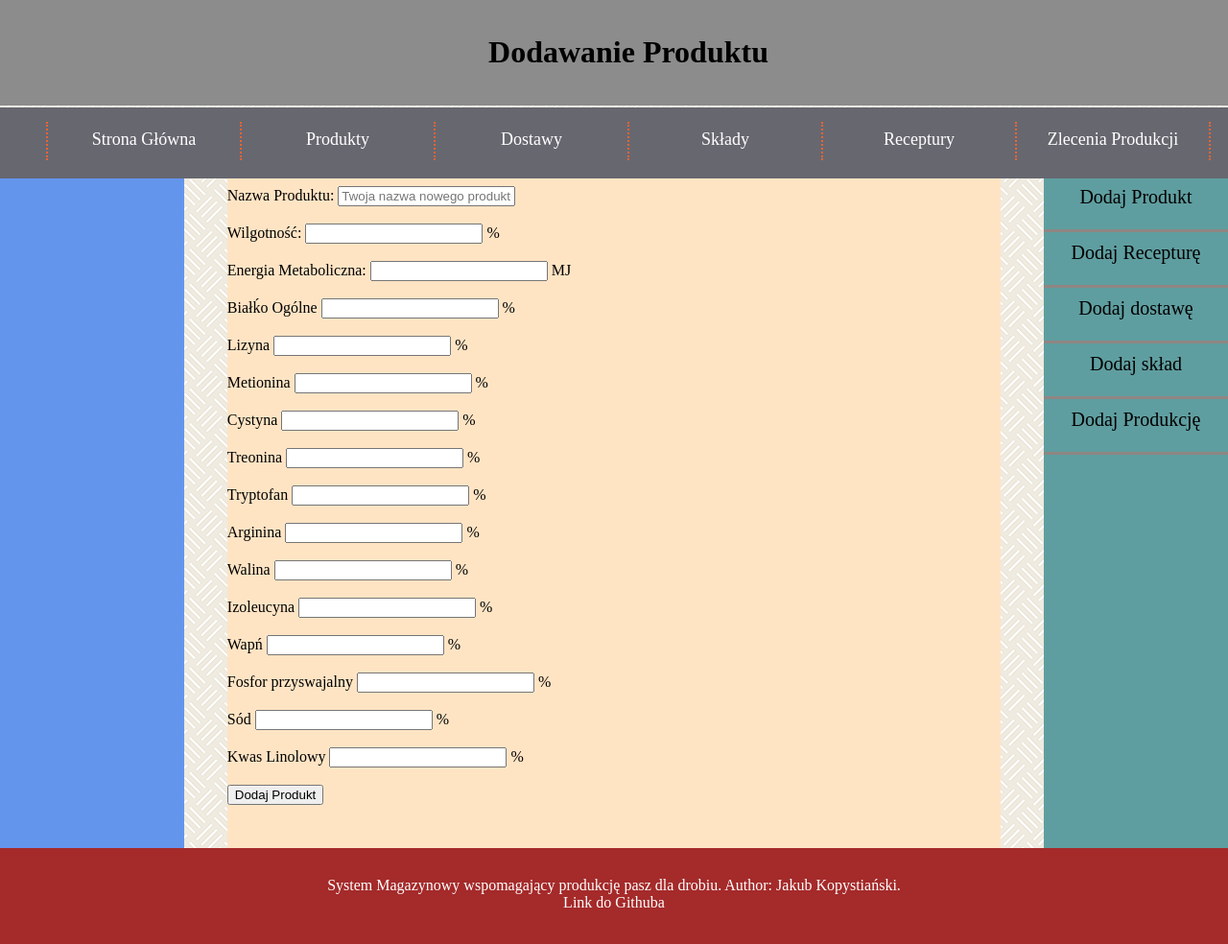
After one commit to Kubapatoka/PracaInzynierska, a Django app: page /warehouse/add_product/ in a window 1280 px wide. The commit adds this page. Shown: the whole page at 96% size. Run offline with Django 5.2, Linux system fonts and the light colour scheme; data comes from the database, SQL or seed files in the repository; both versions use the stored data as it was after the commit; data that the repository does not hold is empty.

```diff
--- /dev/null
+++ b/PaszMix/paszmix/warehouse/templates/base.html
@@ -0,0 +1,134 @@
+<!doctype html>
+<html lang="pl">
+<head>
+  <meta charset="utf-8" />
+  <title>Paszmix</title>
+  <meta name="description" content="System magazynowy wspomagający produkcję pasz dla drobiu" />
+  <meta name="author" content="Jakub Kopystiański" />
+
+  {% load static %}
+  <link rel="stylesheet" href="{% static 'warehouse/style.css' %}"/>
+</head>
+
+<body>
+  <div id="logo">
+    <h1>{% block title %}{% endblock %}</h1>
+  </div>
+
+  <div id="menu">
+    <ol id="menuol">
+      <li><a href="/warehouse/">Strona Główna</a></li>
+      <li><a href="#">Produkty</a>
+        <ul>
+          {% if latest_products_list %}
+          {% for product in latest_products_list %}
+            <li><a href="/warehouse/product/{{ product.id }}/">{{ product.product_name }}</a></li>
+          {% endfor %}
+          {% else %}
+            <li class="brak_dostepnych">Brak produktów.</li>
+          {% endif %}
+        </ul>
+      </li>
+      <li><a href="#">Dostawy</a>
+        <ul>
+          {% if latest_deliveries_list %}
+          {% for delivery in latest_deliveries_list %}
+            <li><a href="/warehouse/delivery/{{ delivery.id }}/">Dostawa produktu: {{ delivery.product.product_name }} z {{delivery.date}}</a></li>
+          {% endfor %}
+          {% else %}
+            <li class="brak_dostepnych">Brak dostaw.</li>
+          {% endif %}
+        </ul>
+      </li>
+      <li><a href="#">Składy</a>
+        <ul>
+          {% if latest_compositions_list %}
+          {% for s in latest_compositions_list %}
+            <li><a href="/warehouse/composition/{{ s.id }}/">{{ s.composition_name }}</a></li>
+          {% endfor %}
+          {% else %}
+            <li class="brak_dostepnych">Brak dostępnych składów.</li>
+          {% endif %}
+        </ul>
+      </li>
+      <li><a href="#">Receptury</a>
+        <ul>
+          {% if latest_recipes_list %}
+          {% for r in latest_recipes_list %}
+            <li><a href="/warehouse/recipe/{{ r.id }}/">{{ r.name }}</a></li>
+          {% endfor %}
+          {% else %}
+            <li class="brak_dostepnych">Brak dostępnych receptur.</li>
+          {% endif %}
+        </ul>
+      </li>
+      <li><a href="#">Zlecenia Produkcji</a>
+        <ul>
+          {% if latest_productions_list %}
+          {% for p in latest_productions_list %}
+            <li><a href="/warehouse/production/{{ p.id }}/">Produkcja {{p.name_of_final_product}} z {{ p.date }}</a></li>
+          {% endfor %}
+          {% else %}
+            <li class="brak_dostepnych">Brak dostępnych zleceń produckji.</li>
+          {% endif %}
+        </ul>
+      </li>
+      <div style="clear: both;"></div>
+    </ol>
+  </div>
+
+  <div id="navigation">
+
+  </div>
+
+  <div id="container">
+
+    <div id="content">
+        {% block content %}{% endblock %}
+    </div>
+
+  </div>
+
+  <div id="additions">
+    <a href="/warehouse/add_product/" class="addlink">
+      <div class="additem">
+        Dodaj Produkt
+      </div>
+    </a>
+
+
+    <a href="/warehouse/add_recipe/" class="addlink">
+      <div class="additem">
+        Dodaj Recepturę
+      </div>
+    </a>
+
+
+    <a href="/warehouse/add_delivery/" class="addlink">
+      <div class="additem">
+        Dodaj dostawę
+      </div>
+    </a>
+
+
+    <a href="/warehouse/add_composition/" class="addlink">
+      <div class="additem">
+        Dodaj skład
+      </div>
+    </a>
+
+    <a href="/warehouse/add_production/" class="addlink">
+      <div class="additem">
+        Dodaj Produkcję
+      </div>
+    </a>
+  </div>
+
+  <div id="footer">
+    System Magazynowy wspomagający produkcję pasz dla drobiu. Author: Jakub Kopystiański.
+    <br/>
+    Link do Githuba
+  </div>
+
+</body>
+</html>
--- /dev/null
+++ b/PaszMix/paszmix/warehouse/templates/warehouse/add_product.html
@@ -0,0 +1,107 @@
+{% extends "base.html" %}
+
+{% block title %}Dodawanie Produktu{% endblock %}
+
+{% block content %}
+  <form method="POST">
+    {% csrf_token %}
+
+    <label for="product_name">Nazwa Produktu:</label>
+    <input type="text" id="product_name" name="product_name" placeholder="Twoja nazwa nowego produktu">
+
+    <br/><br/>
+
+    <label for="wilgotnosc">Wilgotność:</label>
+    <input type="number" id="wilgotnosc" name="wilgotnosc" min="0,0" max="100,0" step="0.1" value="12,0">
+    %
+
+    <br/><br/>
+
+    <label for="energia_metaboliczna">Energia Metaboliczna:</label>
+    <input type="number" id="energia_metaboliczna" name="energia_metaboliczna" min="0,0"  step="0.01" value="10,00">
+    MJ
+
+    <br/><br/>
+
+    <label for="bialko_ogolne">Białḱo Ogólne</label>
+    <input type="number" id="bialko_ogolne" name="bialko_ogolne" min="0,0"  step="0.1" value="12,0">
+    %
+
+    <br/><br/>
+
+    <label for="lizyna">Lizyna</label>
+    <input type="number" id="lizyna" name="lizyna" min="0,00"  step="0.01" value="2,00">
+    %
+
+    <br/><br/>
+
+    <label for="metionina">Metionina</label>
+    <input type="number" id="metionina" name="metionina" min="0,00"  step="0.01" value="2,00">
+    %
+
+    <br/><br/>
+
+    <label for="cystyna">Cystyna</label>
+    <input type="number" id="cystyna" name="cystyna" min="0,00"  step="0.01" value="2,00">
+    %
+
+    <br/><br/>
+
+    <label for="treonina">Treonina</label>
+    <input type="number" id="treonina" name="treonina" min="0,00"  step="0.01" value="2,00">
+    %
+
+    <br/><br/>
+
+    <label for="tryptofan">Tryptofan</label>
+    <input type="number" id="tryptofan" name="tryptofan" min="0,00"  step="0.01" value="2,00">
+    %
+
+    <br/><br/>
+
+    <label for="arginina">Arginina</label>
+    <input type="number" id="arginina" name="arginina" min="0,00"  step="0.01" value="2,00">
+    %
+
+    <br/><br/>
+
+    <label for="walina">Walina</label>
+    <input type="number" id="walina" name="walina" min="0,00"  step="0.01" value="2,00">
+    %
+
+    <br/><br/>
+
+    <label for="izoleucyna">Izoleucyna</label>
+    <input type="number" id="izoleucyna" name="izoleucyna" min="0,00"  step="0.01" value="2,00">
+    %
+
+    <br/><br/>
+
+    <label for="wapn">Wapń</label>
+    <input type="number" id="wapn" name="wapn" min="0,0"  step="0.1" value="0,0">
+    %
+
+    <br/><br/>
+
+    <label for="fosfor_przyswajalny">Fosfor przyswajalny</label>
+    <input type="number" id="fosfor_przyswajalny" name="fosfor_przyswajalny" min="0,00"  step="0.01" value="0,13">
+    %
+
+    <br/><br/>
+
+    <label for="sod">Sód</label>
+    <input type="number" id="sod" name="sod" min="0,00"  step="0.01" value="0,01">
+    %
+
+    <br/><br/>
+
+    <label for="kwas_linolowy">Kwas Linolowy</label>
+    <input type="number" id="kwas_linolowy" name="kwas_linolowy" min="0,0"  step="0.1" value="0,4">
+    %
+
+    <br/><br/>
+
+    <input type="submit" id="submit" name="submit" value="Dodaj Produkt">
+
+  </form>
+{% endblock %}
--- a/PaszMix/paszmix/warehouse/views.py
+++ b/PaszMix/paszmix/warehouse/views.py
@@ -1,4 +1,4 @@
-from django.shortcuts import render
+from django.shortcuts import render, redirect
 from django.http import HttpResponse
 from django.template import loader
 
@@ -63,6 +63,7 @@ def new_product(request):
                                    sod = sod,
                                    kwas_linolowy = kwas_linolowy)
             product = Product.objects.last()
+
             context = {
                 "latest_deliveries_list": latest_deliveries_list,
                 "latest_products_list": latest_products_list,
```
Also changed, not shown: PaszMix/paszmix/warehouse/templates/warehouse/add_composition.html (added, +7 -0 lines), PaszMix/paszmix/warehouse/templates/warehouse/add_delivery.html (added, +7 -0 lines), PaszMix/paszmix/warehouse/templates/warehouse/add_production.html (added, +7 -0 lines), PaszMix/paszmix/warehouse/templates/warehouse/add_recipe.html (added, +7 -0 lines), PaszMix/paszmix/warehouse/templates/warehouse/product.html (+7 -6 lines), PaszMix/paszmix/db.sqlite3.
